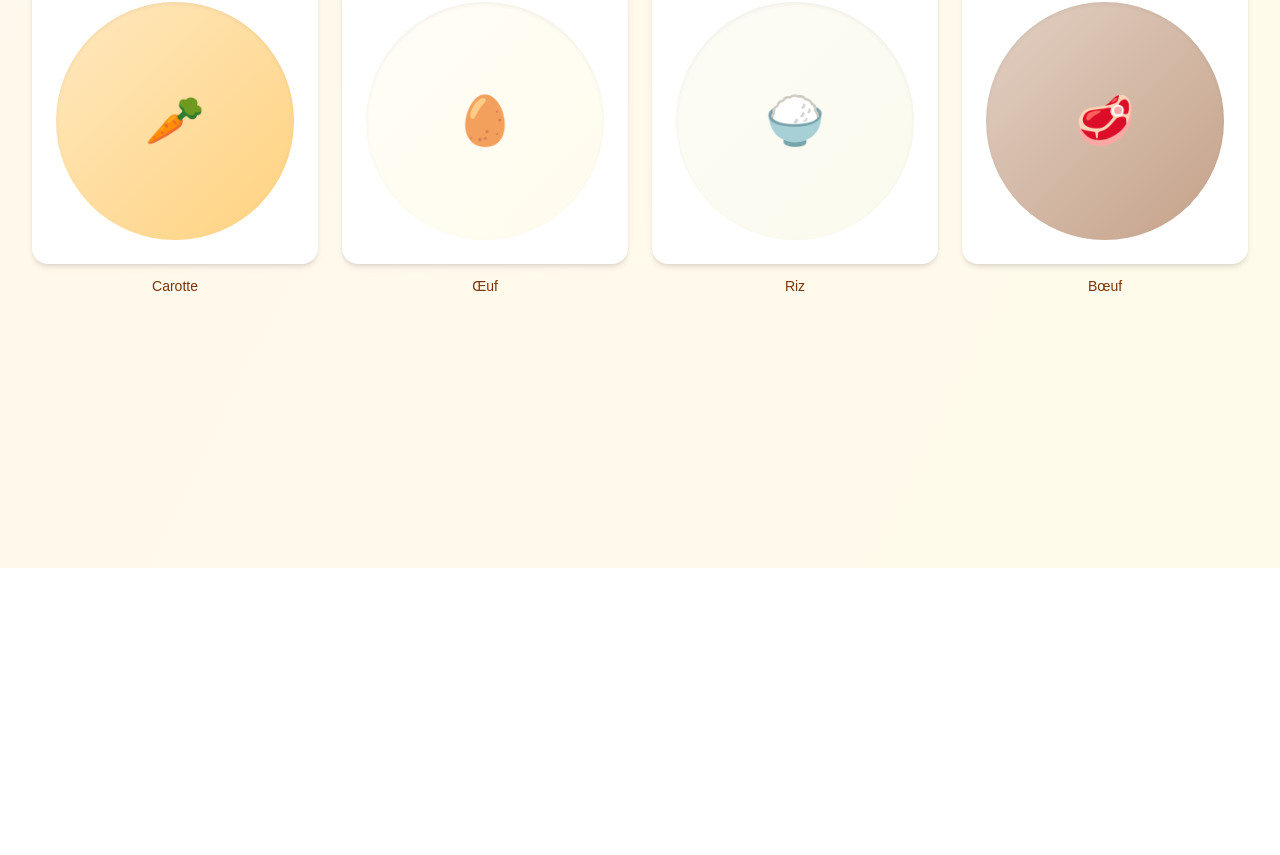
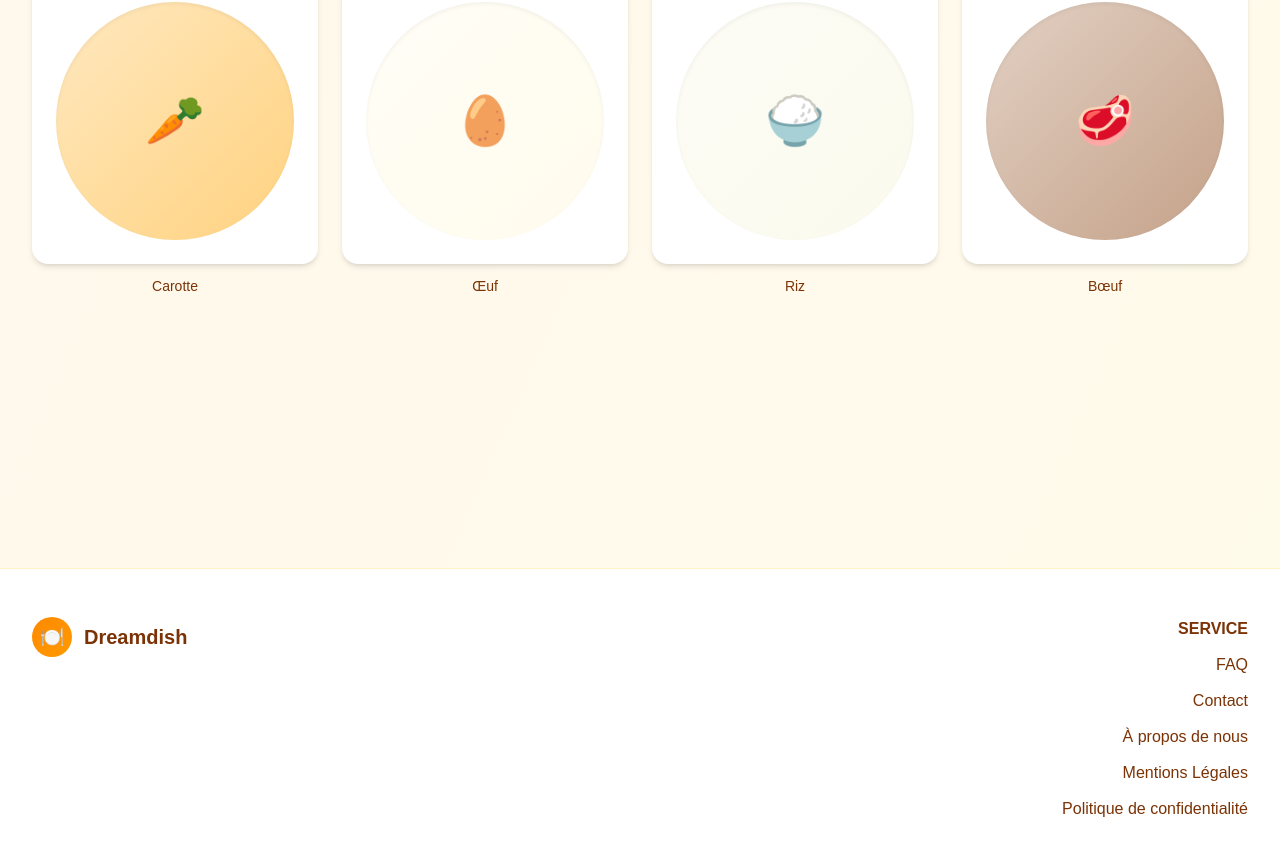
Before and after one commit to Quanghng/dreamdish, a Next.js app: page / in a window 1280 px wide. Shown: the part 2068-2923 px from the top of the page. Before the commit the page ends 2636 px from the top, so only its background shows below. Built offline with nearby package versions, Linux system fonts and the light colour scheme.

Commit message:
footer added

```diff
--- /dev/null
+++ b/app/components/Footer.tsx
@@ -0,0 +1,37 @@
+export default function Footer() {
+  return (
+    <footer className="w-full bg-white border-t border-amber-100 py-12 px-8">
+      <div className="max-w-7xl mx-auto flex justify-between items-start">
+        {/* Left Section - Branding */}
+        <div className="flex items-center gap-3">
+          <div className="w-10 h-10 rounded-full bg-gradient-to-br from-orange-400 to-amber-500 flex items-center justify-center text-xl">
+            🍽️
+          </div>
+          <span className="text-xl font-bold text-amber-900">Dreamdish</span>
+        </div>
+
+        {/* Right Section - Links */}
+        <div className="flex flex-col items-end gap-3">
+          <a href="#" className="text-amber-900 hover:text-amber-600 transition-colors uppercase font-semibold">
+            Service
+          </a>
+          <a href="#" className="text-amber-900 hover:text-amber-600 transition-colors">
+            FAQ
+          </a>
+          <a href="#" className="text-amber-900 hover:text-amber-600 transition-colors">
+            Contact
+          </a>
+          <a href="#" className="text-amber-900 hover:text-amber-600 transition-colors">
+            À propos de nous
+          </a>
+          <a href="#" className="text-amber-900 hover:text-amber-600 transition-colors">
+            Mentions Légales
+          </a>
+          <a href="#" className="text-amber-900 hover:text-amber-600 transition-colors">
+            Politique de confidentialité
+          </a>
+        </div>
+      </div>
+    </footer>
+  );
+}
--- a/app/page.tsx
+++ b/app/page.tsx
@@ -6,6 +6,7 @@ import DishCard from './components/DishCard';
 import IngredientTag from './components/IngredientTag';
 import FilterBar from './components/FilterBar';
 import IngredientCard from './components/IngredientCard';
+import Footer from './components/Footer';
 
 interface Ingredient {
   id: string;
@@ -174,6 +175,9 @@ export default function Home() {
           </div>
         </div>
       </div>
+
+      {/* Footer */}
+      <Footer />
     </div>
   );
 }
```
